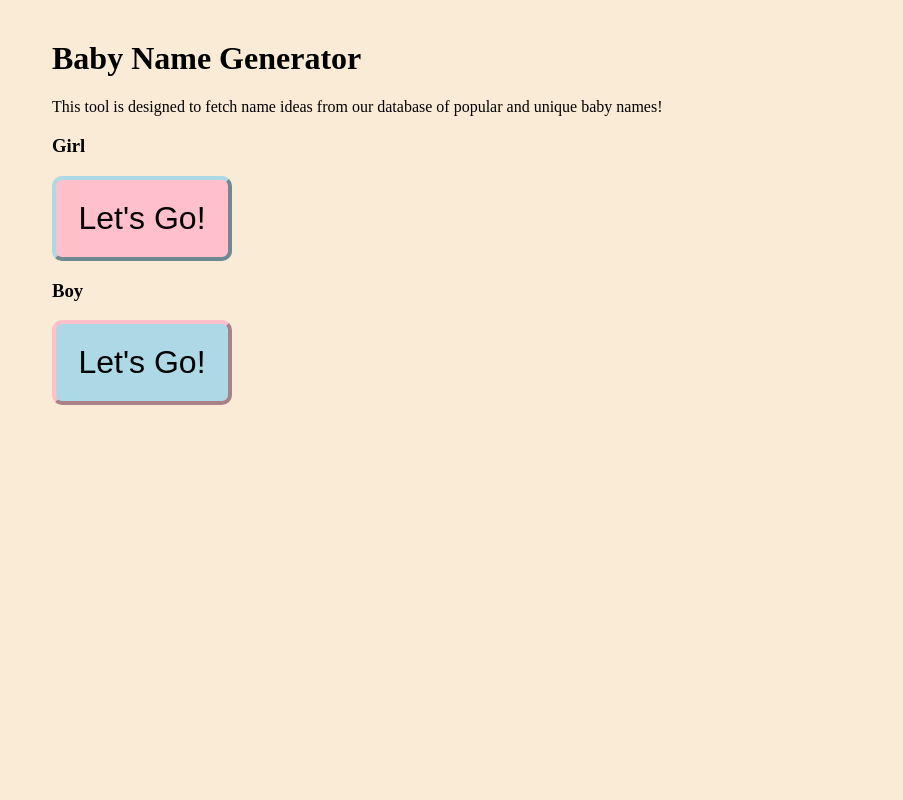
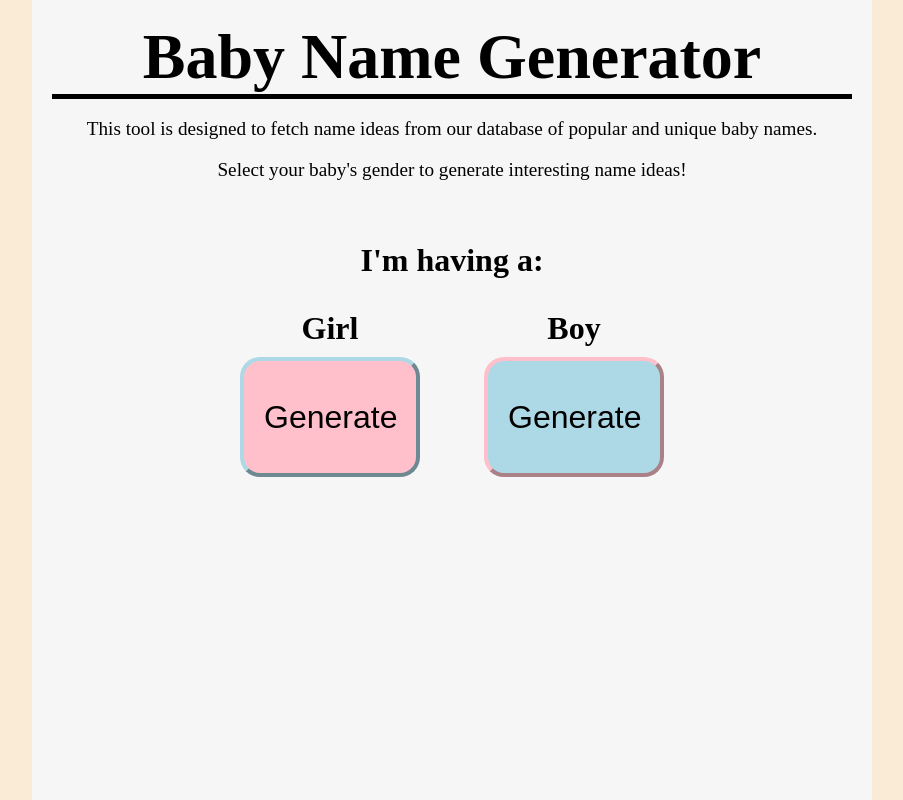
Before and after one commit to ChadRoot/Baby-Name-Generator, a plain HTML site: page Index.html in a window 1280 px wide. Shown: the whole page, without its empty margins (188-1091 px from the left). Drawn offline with Linux system fonts and the light colour scheme; files whose address does not match are found by name.

Commit message:
general styling

```diff
--- a/Index.html
+++ b/Index.html
@@ -3,21 +3,27 @@
   <head>
     <title>'Baby Name Generator'</title>
     <link rel="stylesheet" href="main.css">
-
   </head>
 
   <body>
-    <h1>Baby Name Generator</h1>
-    <p>This tool is designed to fetch name ideas from our database of popular and unique baby names!</p>
-    <div class="buttons">
-      <h3>Girl</h3>
-        <button id="girlNameButton" onclick="gn()">Let's Go!</button>
-      <h3>Boy</h3>
-        <button id="boyNameButton" onclick="bn()">Let's Go!</button>
+    <h1 id="title">Baby Name Generator</h1>
+    <p>This tool is designed to fetch name ideas from our database of popular and unique baby names.  </p>
+    <p>Select your baby's gender to generate interesting name ideas!</p>
+
+    <div id="genderButtons">
+      <h1>I'm having a:</h1>
+      <div class="genderButton">
+        <h1>Girl</h1>
+        <button id="girlNameButton" onclick="gn()">Generate</button>
+        <h1 id="girlNameOutput"></h1>
+      </div>
+
+      <div class="genderButton">
+        <h1>Boy</h1>
+        <button id="boyNameButton" onclick="bn()">Generate</button>
+        <h1 id="boyNameOutput"></h1>
+      </div>
     </div>
-    <p id="girlNameOutput"></p>
-
-    <p id="boyNameOutput"></p>
 
     <script type="text/javascript" src="../BabyNameGenerator/gen.js"></script>
   </body>
--- a/gen.js
+++ b/gen.js
@@ -132,7 +132,7 @@ var girlMiddle = [
 "Marie",
 "Zoe"]
 
-//Boy Name Lists
+// Boy Name Lists
 var boyFirst = [
 "Liam",
 "Noah",
@@ -270,14 +270,16 @@ var boyMiddle = [
 "Cohen",
 "Kai"]
 
+// Choose a random name for a girl on user click
+function gn() {
+  var girlName1 = girlFirst[Math.floor(Math.random()*girlFirst.length)];
+  var girlName2 = girlMiddle[Math.floor(Math.random()*girlMiddle.length)];
+  document.getElementById("girlNameOutput").innerHTML = girlName1 + ' ' + girlName2;
+}
+
+// Choose a random name for a boy on user click
 function bn() {
   var boyName1 = boyFirst[Math.floor(Math.random()*boyFirst.length)];
   var boyName2 = boyMiddle[Math.floor(Math.random()*boyMiddle.length)];
   document.getElementById("boyNameOutput").innerHTML = boyName1 + ' ' + boyName2;
 }
-
-function gn() {
-  var girlName1 = girlFirst[Math.floor(Math.random()*girlFirst.length)];
-  var girlName2 = girlMiddle[Math.floor(Math.random()*girlMiddle.length)];
-  document.getElementById("girlNameOutput").innerHTML = girlName1 + ' ' + girlName2;
-}
--- a/main.css
+++ b/main.css
@@ -1,20 +1,58 @@
+html {
+  background-color: antiquewhite;
+}
 
 body {
-  background-color: antiquewhite;
+  background-color: #F6F6F6;
   max-width: 800px;
-  margin: 40px auto;
+  height: 100vh;
+  margin: 0px auto;
+  padding: 0px 20px;
+  text-align: center;
 }
 
-/*div .buttons {
-} */
+h1 {
+  margin-bottom: 10px;
+}
+
+p {
+  font-size: 1.2rem;
+  text-align: center;
+}
+
+#title {
+  font-size: 4rem;
+  text-align: center;
+  text-decoration: none ;
+  margin: 0px;
+  padding-top: 20px;
+  padding-bottom: 0px;
+  border-bottom: 5px solid black;
+}
+
+/* Div to modify button + content placement */
+#genderButtons {
+  text-align: center;
+  margin: 0 auto;
+  padding: 20px 0px;
+}
+
+/* Button styling - Need to update so only one name result shows at a time */
+.genderButton {
+  display: inline-block;
+  margin: 0 auto;
+  vertical-align: top;
+  width: 30%;
+}
 
 #girlNameButton {
   color: black;
   background-color: pink;
+  width: 180px;
+  height: 120px;
   padding: 20px;
-  width: 180px;
   font-size: 32px;
-  border-radius: 10px;
+  border-radius: 20px;
   border-width: 4px;
   border-color: lightblue;
 }
@@ -22,10 +60,11 @@ body {
 #boyNameButton {
   color: black;
   background-color: lightblue;
+  width: 180px;
+  height: 120px;
   padding: 20px;
-  width: 180px;
   font-size: 32px;
-  border-radius: 10px;
+  border-radius: 20px;
   border-width: 4px;
   border-color: pink;
 }
```
